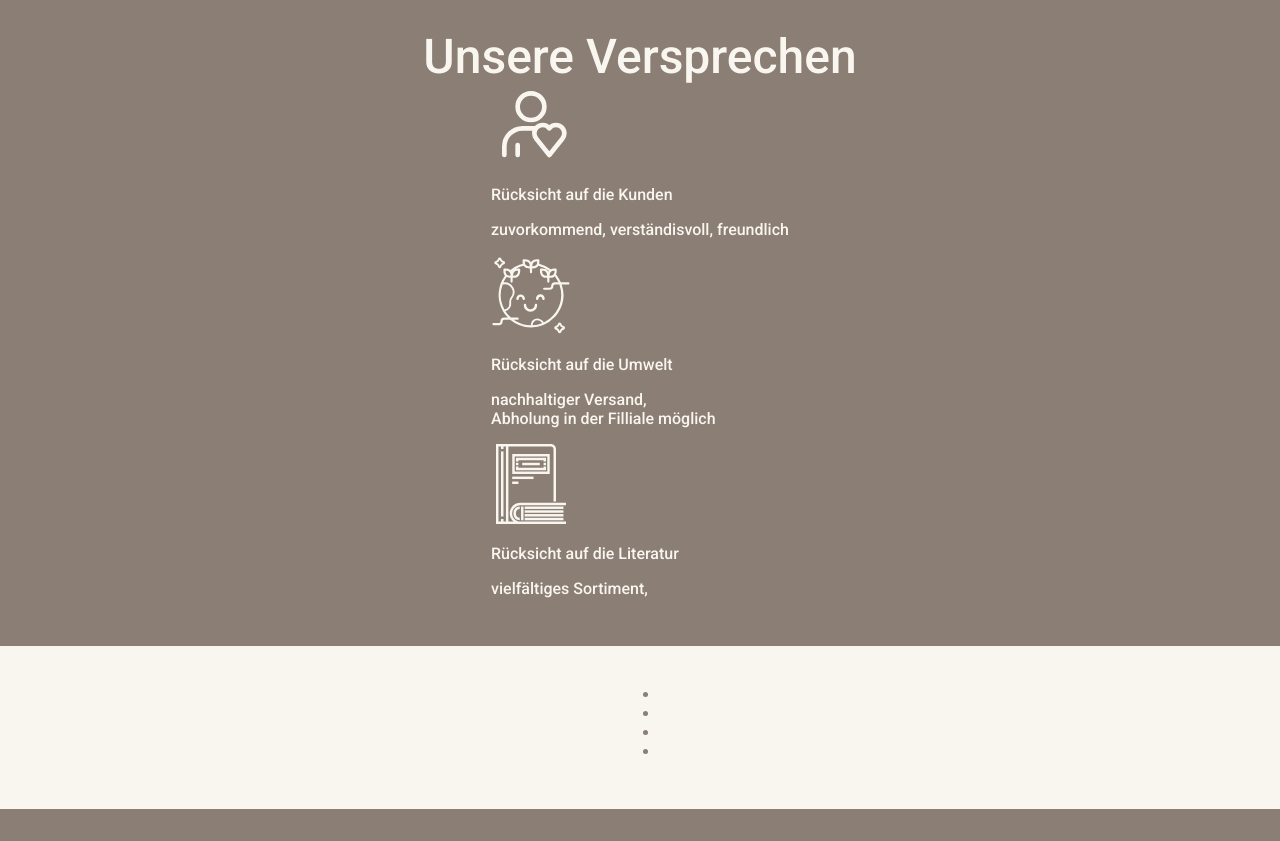
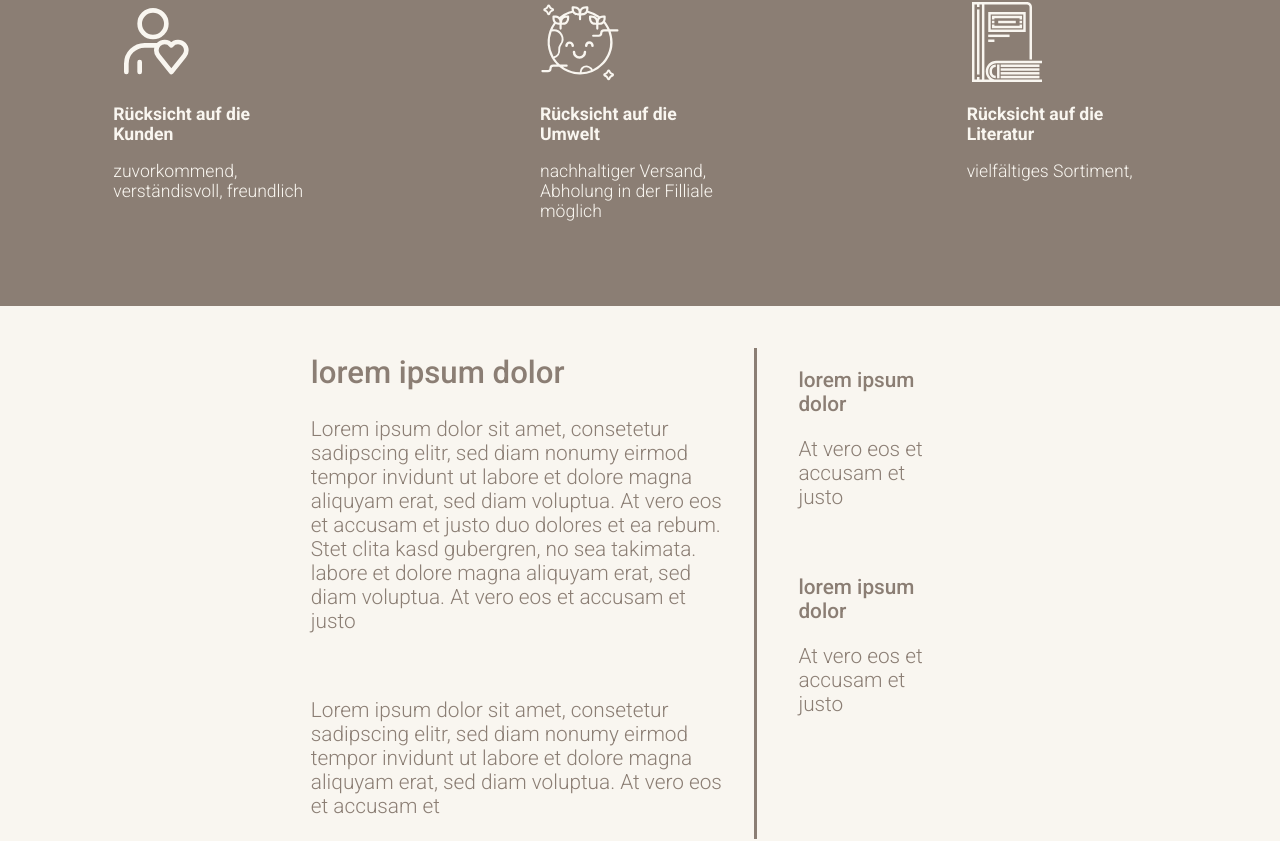
Before and after one commit to JonasHencke/bookstore, a React (Vite) app: page /about in a window 1280 px wide. Shown: the part 870-1711 px from the top of the page. Built offline with nearby package versions, Linux system fonts and the light colour scheme; no server answers.

Commit message:
Finish About component layout and styling

```diff
--- a/src/index.css
+++ b/src/index.css
@@ -25,8 +25,8 @@ body {
 
 :root {
     --fs-xl: clamp(2rem, 12vw, 2.5rem);
-    --fs-m: 1.5rem;
-    --fs-s: 1rem;
+    --fs-m: clamp(0.8rem, 4vw , 1.3rem);
+    --fs-s: clamp(0.8rem, 4vw , 1.1rem);
 }
 
 /* -------------------------------- */
@@ -550,7 +550,7 @@ footer {
 }
 
 .about-quote {
-    font-size: clamp(1rem, 7vw, 5rem);
+    font-size: clamp(1rem, 7vw, 4.5rem);
     text-align: center;
     max-width: 90%;
     margin: 0 auto;
@@ -574,3 +574,73 @@ footer {
 .about-SVG {
     width: 80px;
 }
+
+.promises-display {
+    display: flex;
+    width: 100%;
+    justify-content: space-around;
+    margin: 2em auto;
+    font-size: var(--fs-s)
+}
+
+@media (max-width: 800px) {
+    .promises-display {
+        flex-direction: column;
+        align-items: center;
+        gap: 3em;
+    }
+    .promise-card {
+        border-bottom: 1px solid var(--color-white);
+    }
+    .promise-card:last-child {
+        border-bottom: none;
+    }
+}
+
+.promise-card {
+    max-width: 200px;
+}
+
+.promise-card-head {
+    font-weight: 800;
+}
+
+.promise-card-text {
+    font-weight: 300;
+}
+
+.about-description {
+    max-width: 700px;
+    margin: 2em auto;
+    display: flex;
+    font-size: var(--fs-m);
+}
+
+.about-description-left {
+    border-right: var(--color-brown) 3px solid;
+    padding: 0 1em;
+}
+
+.about-description-left p {
+    font-weight: 300;
+}
+
+.about-description-right {
+    font-weight: 300;
+    padding: 0 2em;
+    min-width: 150px;
+}
+
+.about-description-bold {
+    font-weight: 500;
+}
+
+@media (max-width: 800px) {
+    .about-description {
+        flex-direction: column;
+    }
+
+    .about-description-right {
+        padding: 0 1em;
+    }
+}
--- a/src/pages/About.jsx
+++ b/src/pages/About.jsx
@@ -1,7 +1,7 @@
 import React from "react";
-import EarthSVG from "../images/earth.svg"
-import CustomerSVG from "../images/customer.svg"
-import BooksSVG from "../images/books.svg"
+import EarthSVG from "../images/earth.svg";
+import CustomerSVG from "../images/customer.svg";
+import BooksSVG from "../images/books.svg";
 
 export default function About() {
   return (
@@ -16,41 +16,56 @@ export default function About() {
       </div>
       <div className="about-display">
         <h2>Unsere Versprechen</h2>
-        <div>
-          <div>
+        <div className="promises-display">
+          <div className="promise-card">
             <img src={CustomerSVG} className="about-SVG"></img>
-            <p>Rücksicht auf die Kunden</p>
-            <p>zuvorkommend, verständisvoll, freundlich</p>
+            <p className="promise-card-head">Rücksicht auf die Kunden</p>
+            <p className="promise-card-text">
+              zuvorkommend, verständisvoll, freundlich
+            </p>
           </div>
-          <div>
+          <div className="promise-card">
             <img src={EarthSVG} className="about-SVG"></img>
-            <p>Rücksicht auf die Umwelt</p>
-            <p>
+            <p className="promise-card-head">Rücksicht auf die Umwelt</p>
+            <p className="promise-card-text">
               nachhaltiger Versand,
               <br /> Abholung in der Filliale möglich
             </p>
           </div>
-          <div>
+          <div className="promise-card">
             <img src={BooksSVG} className="about-SVG"></img>
-            <p>Rücksicht auf die Literatur</p>
-            <p>
+            <p className="promise-card-head">Rücksicht auf die Literatur</p>
+            <p className="promise-card-text">
               vielfältiges Sortiment,
               <br />
             </p>
           </div>
         </div>
       </div>
-      <div className="staff-banner">
-        <img></img>
-        <div>
-          <h2></h2>
-          <p></p>
-          <ul>
-            <li></li>
-            <li></li>
-            <li></li>
-            <li></li>
-          </ul>
+      <div className="about-description">
+        <div className="about-description-left">
+          <h2>lorem ipsum dolor</h2>
+          <p>
+            Lorem ipsum dolor sit amet, consetetur sadipscing elitr, sed diam
+            nonumy eirmod tempor invidunt ut labore et dolore magna aliquyam
+            erat, sed diam voluptua. At vero eos et accusam et justo duo dolores
+            et ea rebum. Stet clita kasd gubergren, no sea takimata. labore et
+            dolore magna aliquyam erat, sed diam voluptua. At vero eos et
+            accusam et justo
+          </p>
+          <br />
+          <p>
+            Lorem ipsum dolor sit amet, consetetur sadipscing elitr, sed diam
+            nonumy eirmod tempor invidunt ut labore et dolore magna aliquyam
+            erat, sed diam voluptua. At vero eos et accusam et
+          </p>
+        </div>
+        <div className="about-description-right">
+          <p className="about-description-bold">lorem ipsum dolor</p>
+          <p>At vero eos et accusam et justo</p>
+          <br/>
+          <p className="about-description-bold">lorem ipsum dolor</p>
+          <p>At vero eos et accusam et justo</p>
         </div>
       </div>
     </div>
```
